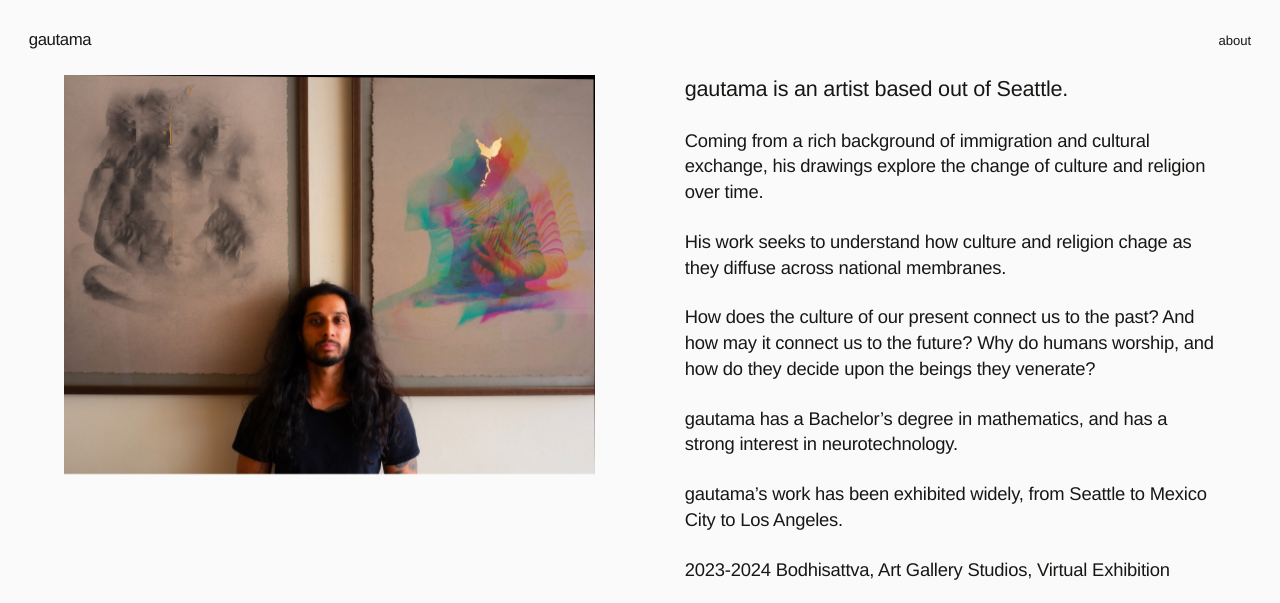
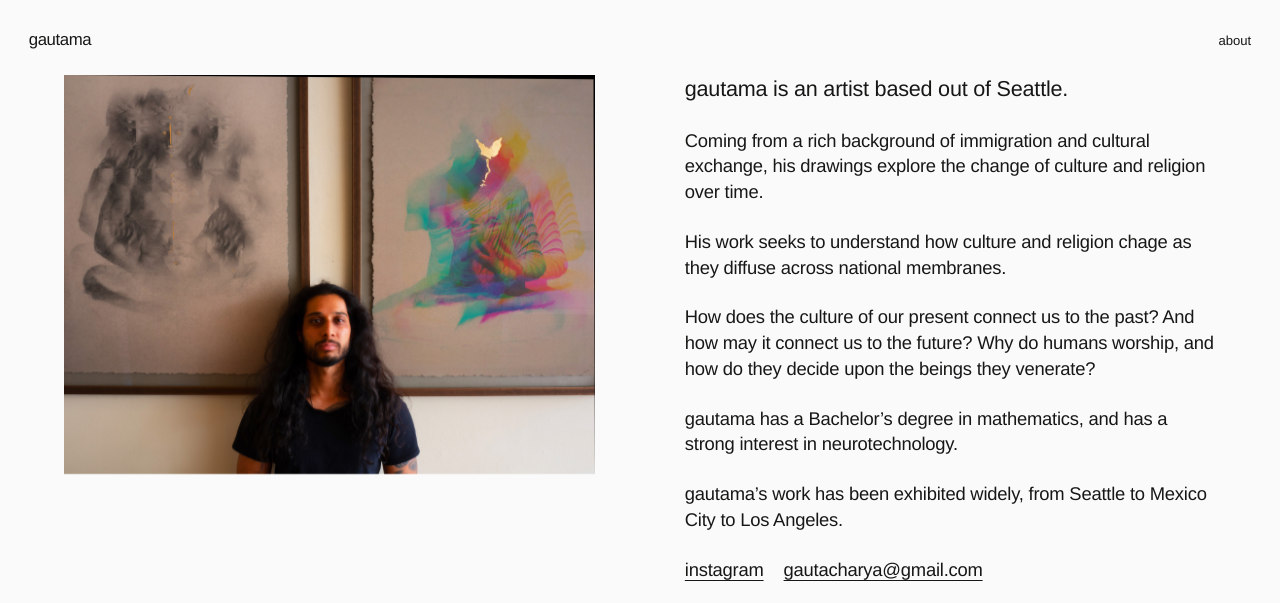
Before and after one commit to asura-io/asura-io.github.io, an Astro site: page /about in a window 1280 px wide. Shown: the top 603 px of the page. Built offline with nearby package versions, Linux system fonts and the light colour scheme; Astro itself is replaced by a stand-in of ours.

Commit message:
Add about contact links

```diff
--- a/src/pages/about.astro
+++ b/src/pages/about.astro
@@ -12,6 +12,7 @@ import SiteLayout from '../layouts/SiteLayout.astro';
   <p>How does the culture of our present connect us to the past? And how may it connect us to the future? Why do humans worship, and how do they decide upon the beings they venerate?</p>
   <p>gautama has a Bachelor’s degree in mathematics, and has a strong interest in neurotechnology.</p>
   <p>gautama’s work has been exhibited widely, from Seattle to Mexico City to Los Angeles.</p>
+  <p class="about-contact"><a href="https://www.instagram.com/gautama_studio/">instagram</a><a href="mailto:gautacharya@gmail.com">gautacharya@gmail.com</a></p>
   <p>2023-2024 Bodhisattva, Art Gallery Studios, Virtual Exhibition</p>
   <h2>Selected Group Exhibitions</h2>
   <div class="exhibition-list">
--- a/src/styles/global.css
+++ b/src/styles/global.css
@@ -69,6 +69,9 @@ main { padding: 0 var(--pad) 5rem; }
 .about-page .about-copy { grid-column: 2; padding-top: 0; }
 .about-copy { width: 100%; max-width: 38rem; min-width: 0; font-size: 1.15rem; line-height: 1.4; letter-spacing: -.012em; overflow-wrap: anywhere; white-space: normal; }
 .about-copy p { margin: 0 0 1.5rem; }
+.about-contact { display: flex; flex-wrap: wrap; gap: .35rem 1.25rem; }
+.about-contact a { text-decoration: underline; text-underline-offset: .2em; }
+.about-contact a:focus-visible { outline: 2px solid currentColor; outline-offset: .2em; }
 .about-copy .exhibition-list p { margin: 0 0 .75rem; }
 .about-copy .exhibition-list p:last-child { margin-bottom: 0; }
 .about-copy p:first-child { font-size: 1.35rem; line-height: 1.3; }
```
